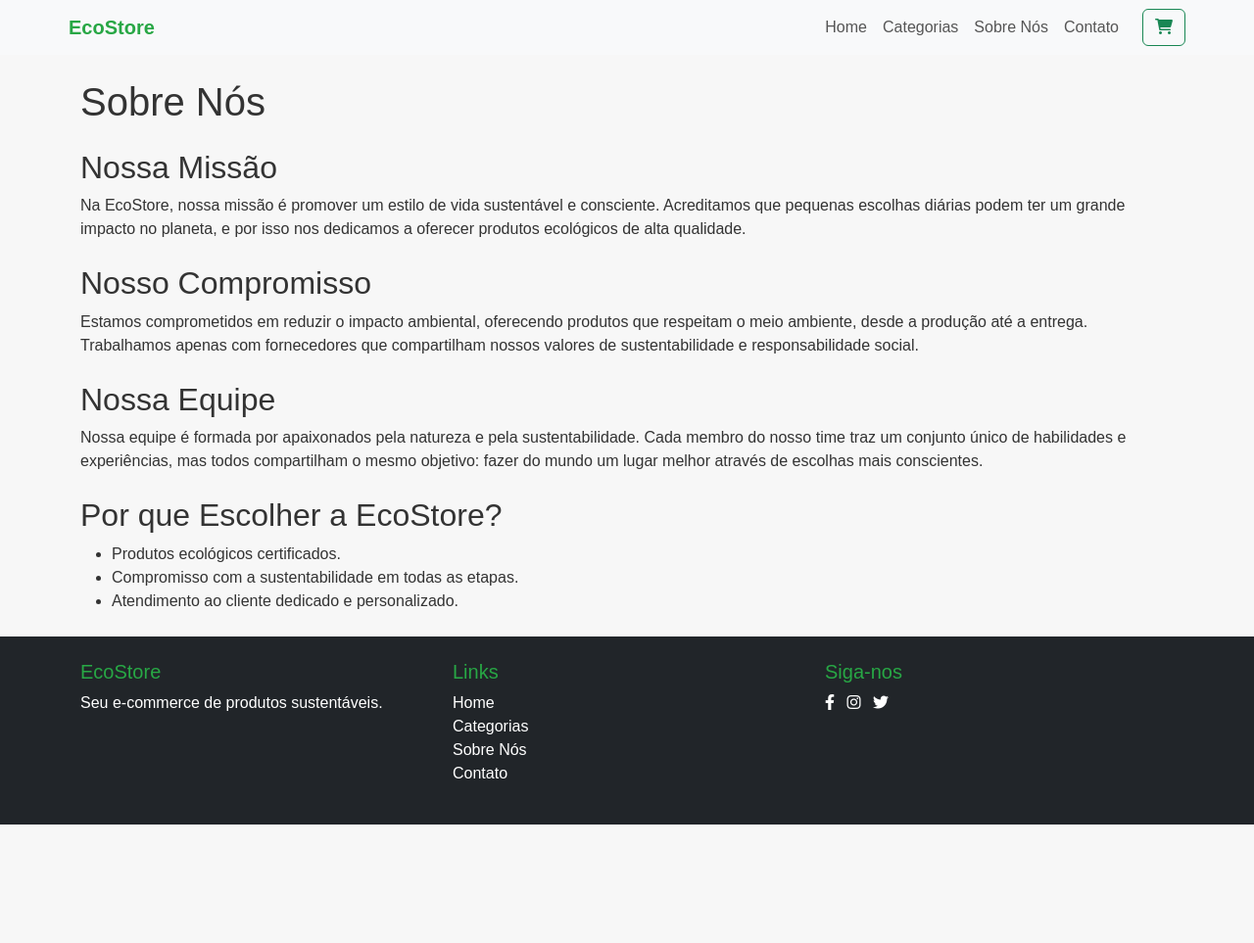
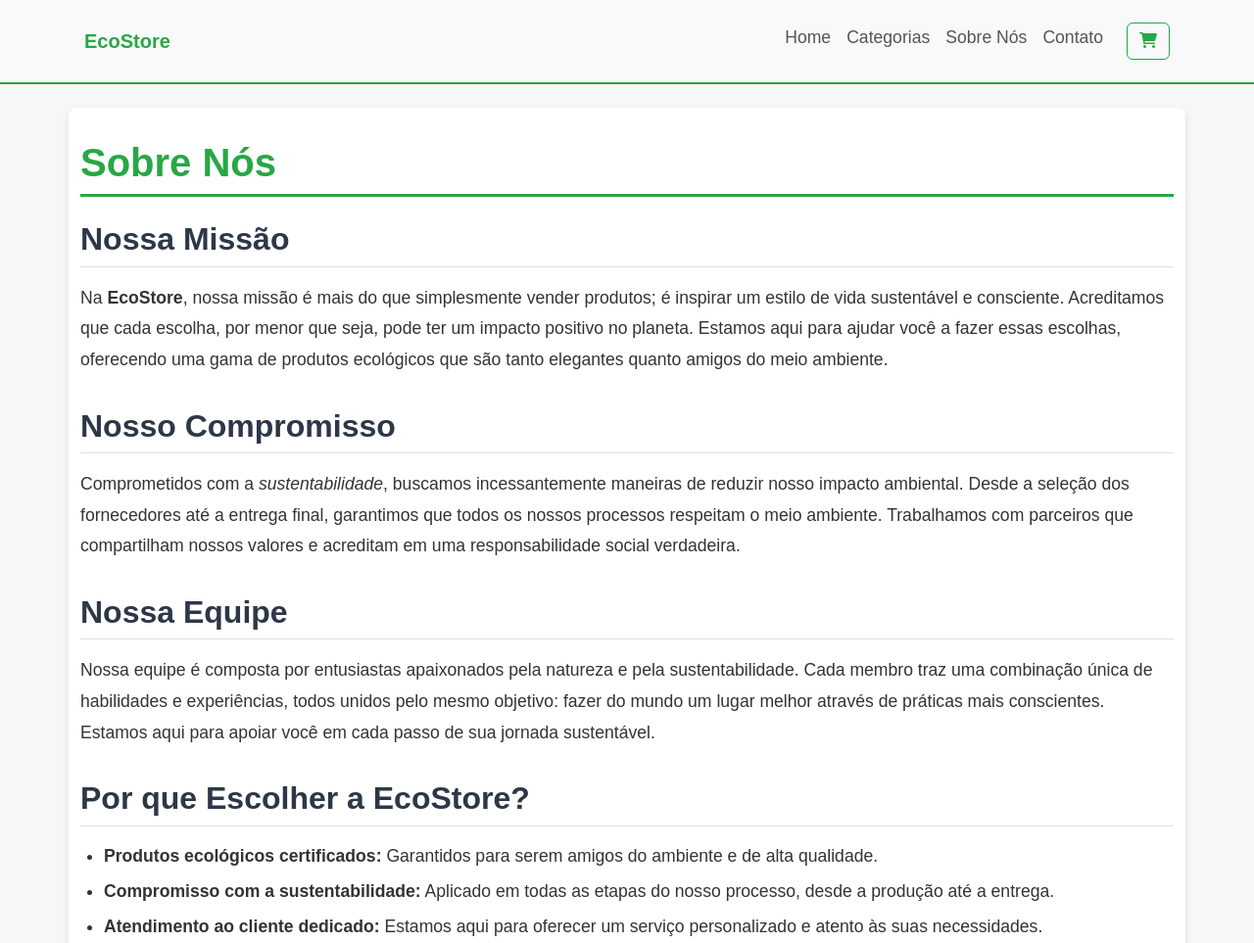
Before and after one commit to fernandamenon93/checkpoint-front-end, a plain HTML site: page sobre.html in a window 1280 px wide. Shown: the top 963 px of the page at 98% size. Before the commit the page ends 842 px from the top, so only its background shows below. Drawn offline with nearby package versions, Linux system fonts and the light colour scheme.

Commit message:
informaçoes sobre a loja

```diff
--- /dev/null
+++ b/sobre.css
@@ -0,0 +1,146 @@
+
+body, h1, h2, p, ul {
+    margin: 0;
+    padding: 0;
+}
+
+body {
+    font-family: 'Arial', sans-serif;
+    background-color: #f7f7f7;
+    color: #333;
+    line-height: 1.6;
+}
+
+
+header {
+    background-color: #ffffff;
+    border-bottom: 2px solid #28a745;
+}
+
+.navbar {
+    padding: 1rem;
+}
+
+.navbar-brand {
+    font-weight: bold;
+    color: #28a745;
+}
+
+.navbar-nav .nav-link {
+    color: #555;
+    padding: 0.5rem 1rem;
+    transition: color 0.3s ease, background-color 0.3s ease;
+}
+
+.navbar-nav .nav-link:hover {
+    color: #ffffff;
+    background-color: #28a745;
+    border-radius: 0.25rem;
+}
+
+
+.btn-outline-success {
+    border-color: #28a745;
+    color: #28a745;
+    transition: background-color 0.3s ease, color 0.3s ease;
+}
+
+.btn-outline-success:hover {
+    background-color: #28a745;
+    color: #ffffff;
+}
+
+
+main {
+    padding: 2rem 1rem;
+    background-color: #ffffff;
+    border-radius: 0.5rem;
+    box-shadow: 0 4px 8px rgba(0,0,0,0.1);
+    margin-top: 1rem;
+    max-width: 900px;
+    margin-left: auto;
+    margin-right: auto;
+}
+
+section {
+    margin-bottom: 2rem;
+}
+
+h1 {
+    color: #28a745;
+    font-size: 2.5rem;
+    margin-bottom: 1rem;
+    border-bottom: 3px solid #28a745;
+    padding-bottom: 0.5rem;
+    font-weight: bold;
+}
+
+h2 {
+    color: #2d3748;
+    font-size: 2rem;
+    margin-bottom: 1rem;
+    border-bottom: 1px solid #e0e0e0;
+    padding-bottom: 0.5rem;
+    font-weight: 600;
+}
+
+p {
+    margin-bottom: 1.5rem;
+    line-height: 1.8;
+    font-size: 1.1rem;
+}
+
+ul {
+    list-style-type: disc;
+    margin-left: 1.5rem;
+}
+
+ul li {
+    margin-bottom: 0.5rem;
+    font-size: 1.1rem;
+}
+
+
+footer {
+    background-color: #f0f0f0;
+    color: #333;
+    padding: 2rem 1rem;
+    border-top: 3px solid #28a745;
+}
+
+footer h5 {
+    color: #28a745;
+    margin-bottom: 1rem;
+    font-weight: bold;
+}
+
+footer p {
+    margin-bottom: 1.5rem;
+    font-size: 1rem;
+}
+
+footer a {
+    color: #333;
+    text-decoration: none;
+    transition: color 0.3s ease;
+}
+
+footer a:hover {
+    color: #28a745;
+}
+
+
+@media (max-width: 767.98px) {
+    .navbar-nav {
+        text-align: center;
+        margin-top: 1rem;
+    }
+
+    .navbar-nav .nav-item {
+        margin-bottom: 0.5rem;
+    }
+
+    .navbar-nav .nav-item:last-child {
+        margin-bottom: 0;
+    }
+}
--- a/sobre.html
+++ b/sobre.html
@@ -5,7 +5,9 @@
     <meta name="viewport" content="width=device-width, initial-scale=1.0">
     <title>E-commerce Sustentável</title>
     <link href="https://cdn.jsdelivr.net/npm/bootstrap@5.3.0/dist/css/bootstrap.min.css" rel="stylesheet">
-    <link rel="stylesheet" href="styles.css"> <!-- Arquivo CSS personalizado -->
+    <link rel="stylesheet" href="styles.css">
+    <link rel="stylesheet" href="sobre.css">
+    <!-- Arquivo CSS personalizado -->
     <link rel="stylesheet" href="https://cdnjs.cloudflare.com/ajax/libs/font-awesome/6.0.0-beta3/css/all.min.css">
 </head>
 <body>
@@ -33,37 +35,34 @@
         <section class="mt-4">
             <h2>Nossa Missão</h2>
             <p>
-                Na EcoStore, nossa missão é promover um estilo de vida sustentável e consciente.
-                Acreditamos que pequenas escolhas diárias podem ter um grande impacto no planeta, e por isso nos dedicamos a oferecer produtos ecológicos de alta qualidade.
+                Na <strong>EcoStore</strong>, nossa missão é mais do que simplesmente vender produtos; é inspirar um estilo de vida sustentável e consciente. Acreditamos que cada escolha, por menor que seja, pode ter um impacto positivo no planeta. Estamos aqui para ajudar você a fazer essas escolhas, oferecendo uma gama de produtos ecológicos que são tanto elegantes quanto amigos do meio ambiente.
             </p>
         </section>
 
         <section class="mt-4">
             <h2>Nosso Compromisso</h2>
             <p>
-                Estamos comprometidos em reduzir o impacto ambiental, oferecendo produtos que respeitam o meio ambiente, desde a produção até a entrega.
-                Trabalhamos apenas com fornecedores que compartilham nossos valores de sustentabilidade e responsabilidade social.
+                Comprometidos com a <em>sustentabilidade</em>, buscamos incessantemente maneiras de reduzir nosso impacto ambiental. Desde a seleção dos fornecedores até a entrega final, garantimos que todos os nossos processos respeitam o meio ambiente. Trabalhamos com parceiros que compartilham nossos valores e acreditam em uma responsabilidade social verdadeira.
             </p>
         </section>
 
         <section class="mt-4">
             <h2>Nossa Equipe</h2>
             <p>
-                Nossa equipe é formada por apaixonados pela natureza e pela sustentabilidade.
-                Cada membro do nosso time traz um conjunto único de habilidades e experiências, mas todos compartilham o mesmo objetivo:
-                fazer do mundo um lugar melhor através de escolhas mais conscientes.
+                Nossa equipe é composta por entusiastas apaixonados pela natureza e pela sustentabilidade. Cada membro traz uma combinação única de habilidades e experiências, todos unidos pelo mesmo objetivo: fazer do mundo um lugar melhor através de práticas mais conscientes. Estamos aqui para apoiar você em cada passo de sua jornada sustentável.
             </p>
         </section>
 
         <section class="mt-4">
             <h2>Por que Escolher a EcoStore?</h2>
             <ul>
-                <li>Produtos ecológicos certificados.</li>
-                <li>Compromisso com a sustentabilidade em todas as etapas.</li>
-                <li>Atendimento ao cliente dedicado e personalizado.</li>
+                <li><strong>Produtos ecológicos certificados:</strong> Garantidos para serem amigos do ambiente e de alta qualidade.</li>
+                <li><strong>Compromisso com a sustentabilidade:</strong> Aplicado em todas as etapas do nosso processo, desde a produção até a entrega.</li>
+                <li><strong>Atendimento ao cliente dedicado:</strong> Estamos aqui para oferecer um serviço personalizado e atento às suas necessidades.</li>
             </ul>
         </section>
     </main>
+
 
     <!-- Footer -->
     <footer class="bg-dark text-white mt-4">
```
